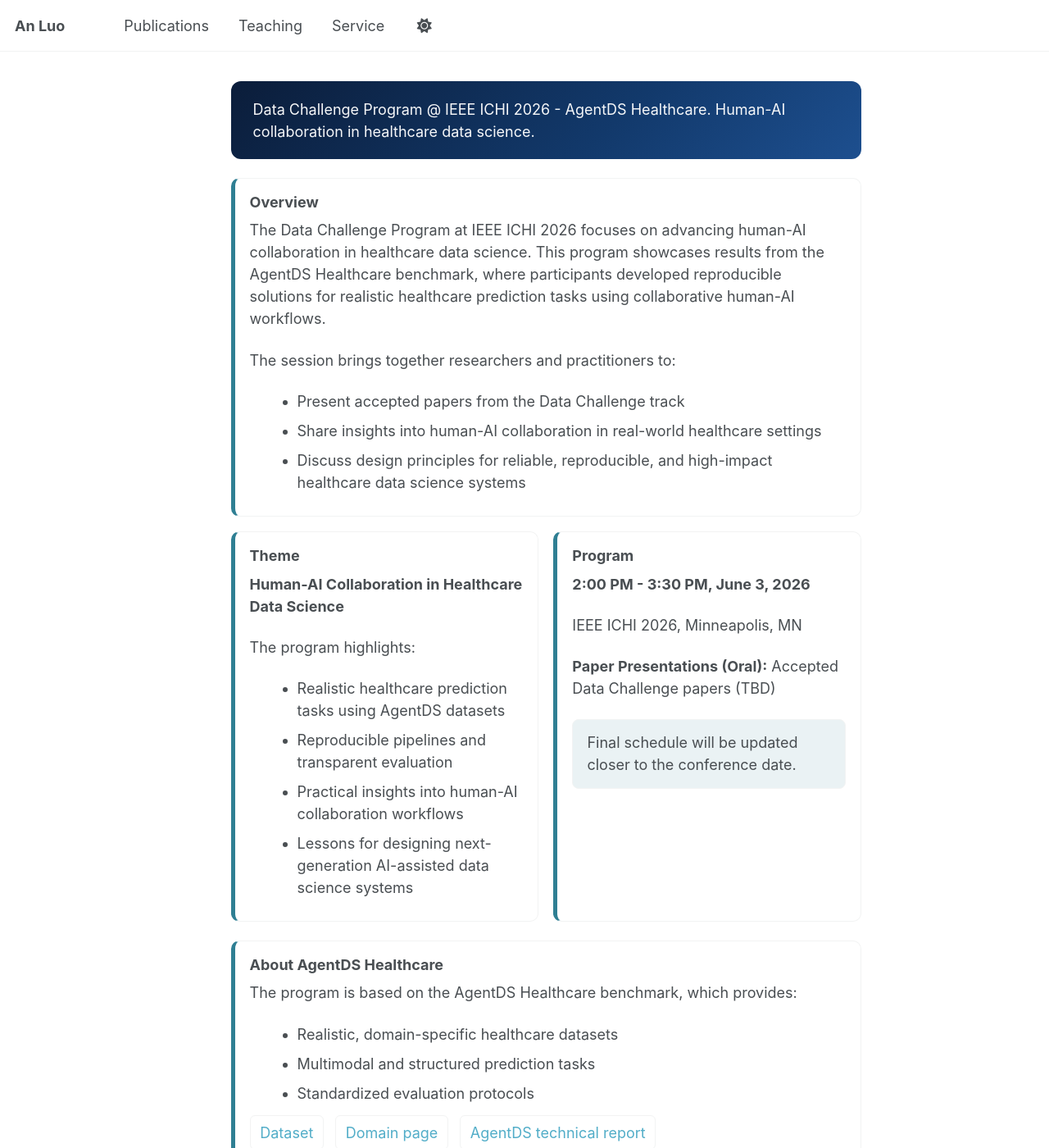
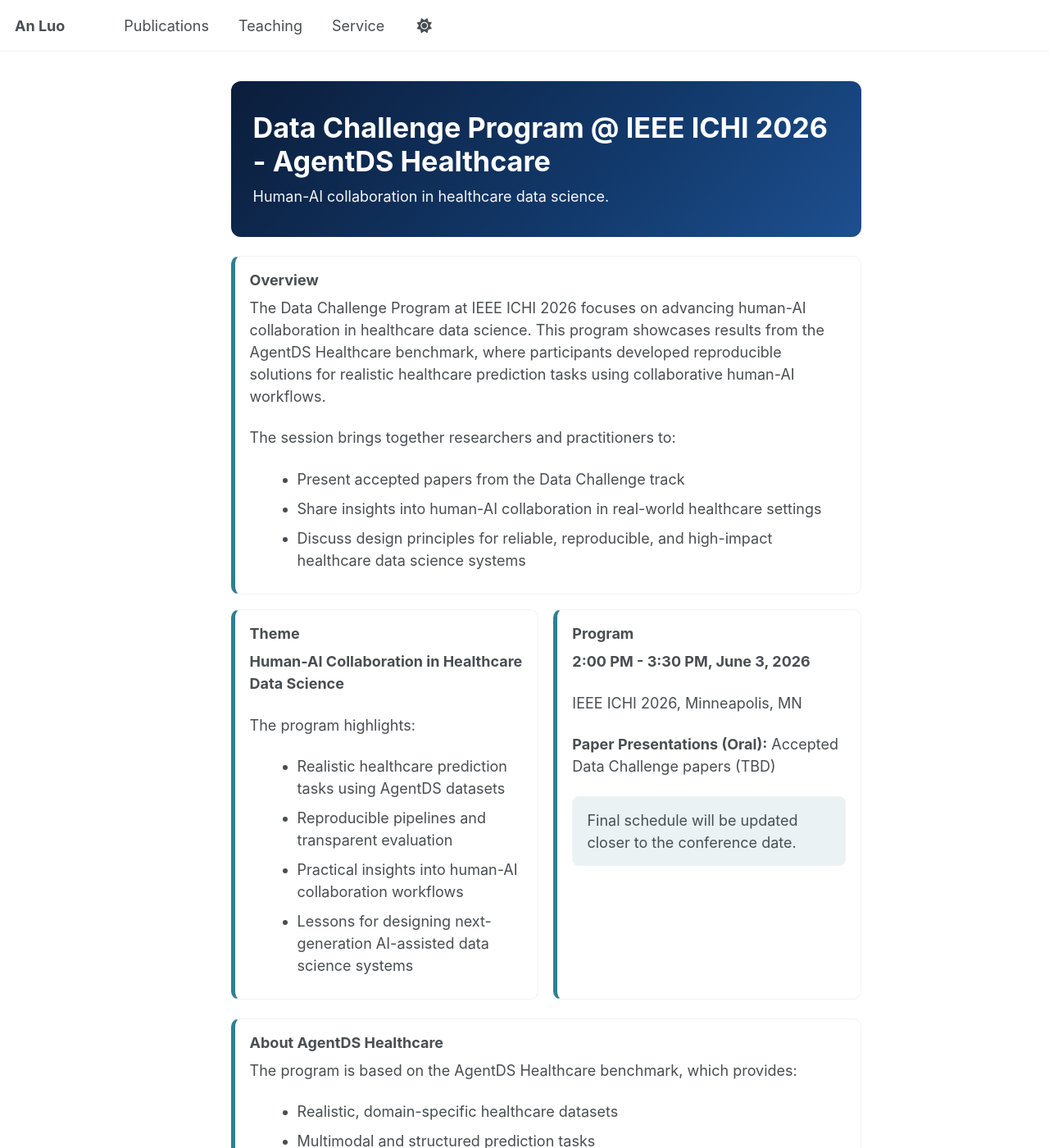
Before and after one commit to AnLuo1/AnLuo1.github.io, a Jekyll site: the page built from _pages/datachallenge.md, in a window 1280 px wide and 1400 px high. Shown: the whole window at 82% size. Built offline with Jekyll 4.4.1, drawn with Linux system fonts in a browser that asks for light colours; a script bundle is joined from its source files by our own code; library files that are not in the unit come from our copies; part of the change alters nothing that is shown.

Commit message:
Restore datachallenge hero title while keeping masthead title hidden
Made-with: Cursor

```diff
--- a/_pages/datachallenge.md
+++ b/_pages/datachallenge.md
@@ -20,8 +20,13 @@ hide_title: true
   background: linear-gradient(135deg, #0b1d3a 0%, #12396b 60%, #1d4f8f 100%);
   color: #ffffff;
   border-radius: 12px;
-  padding: 1.15rem 1.5rem;
+  padding: 2rem 1.5rem;
   margin-bottom: 1.25rem;
+}
+
+.dc-hero h1 {
+  margin: 0 0 0.5rem 0;
+  font-size: 1.9rem;
 }
 
 .dc-hero p {
@@ -77,8 +82,9 @@ hide_title: true
 
 <div class="dc-wrap">
   <section class="dc-hero">
+    <h1>Data Challenge Program @ IEEE ICHI 2026 - AgentDS Healthcare</h1>
     <p>
-      Data Challenge Program @ IEEE ICHI 2026 - AgentDS Healthcare. Human-AI collaboration in healthcare data science.
+      Human-AI collaboration in healthcare data science.
     </p>
   </section>
 
```
